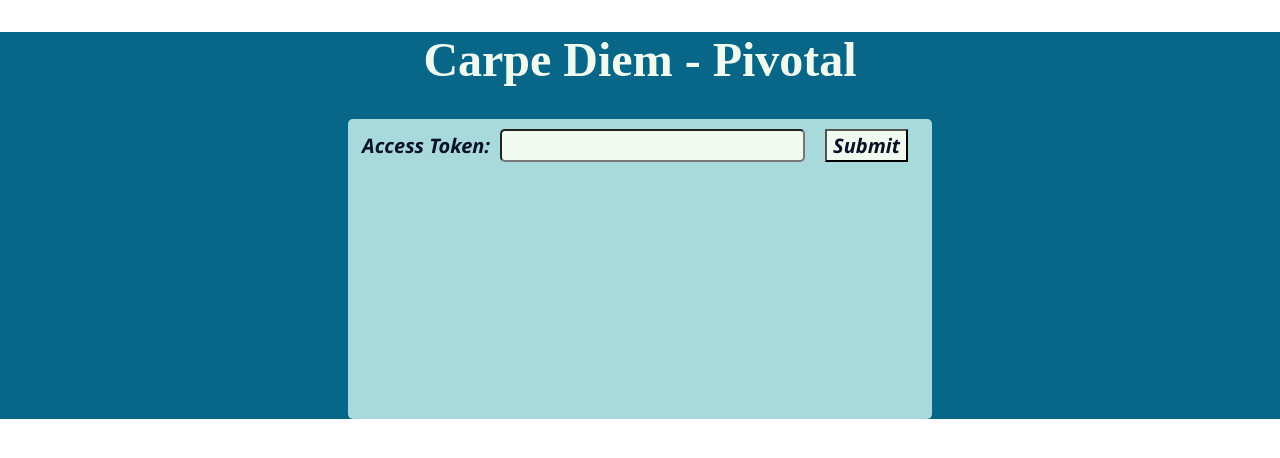
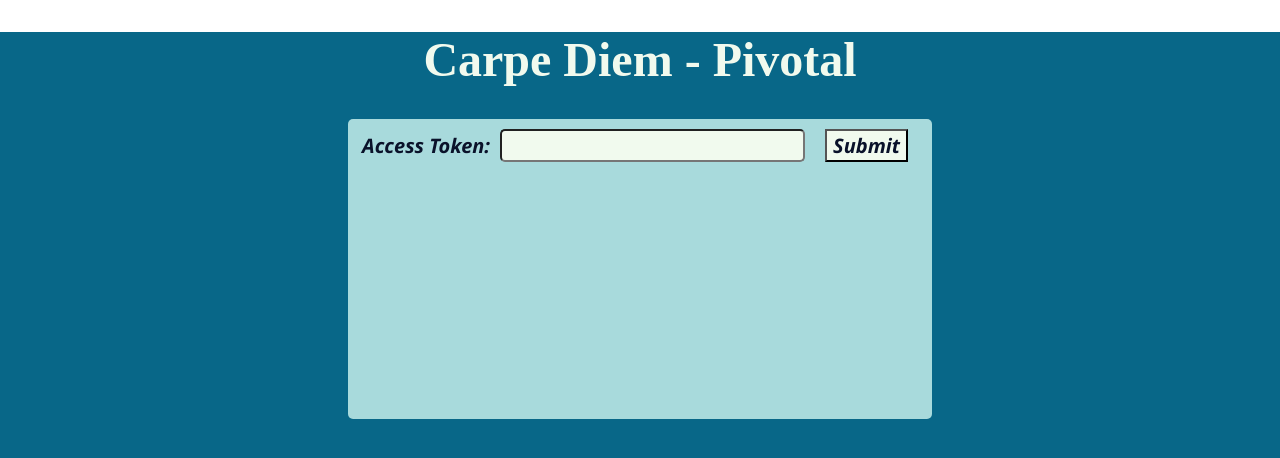
Before and after one commit to howkyle/Carpe-Diem, a React (Create React App) app in the folder carpe-diem/: page / in a window 1280 px wide. Shown: the top 458 px of the page. Built offline with nearby package versions, Linux system fonts and the light colour scheme.

Commit message:
changes minimum height of application

```diff
--- a/carpe-diem/src/App.css
+++ b/carpe-diem/src/App.css
@@ -1,6 +1,7 @@
 .App {
   text-align: center;
   background-color: #086788;
+  min-height: 900px;
 }
 
 .App-logo {
```
